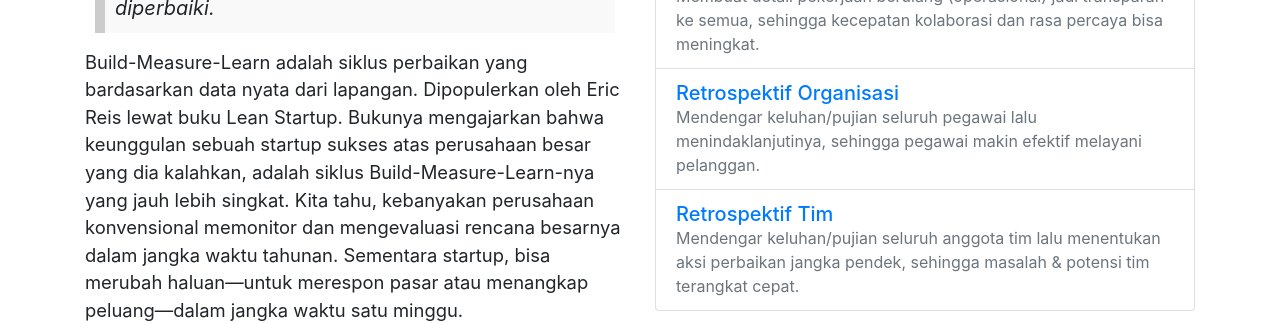
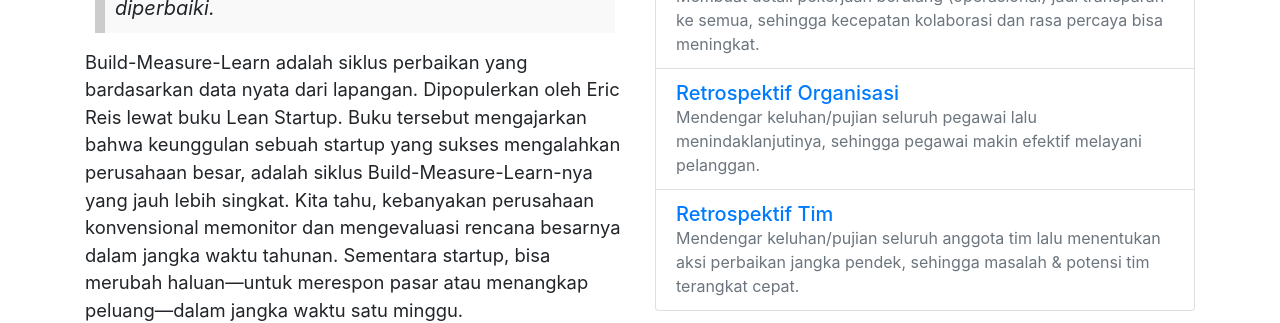
Before and after one commit to 3pillarsofagile/3pillarsOfAgile.github.io, a Jekyll site: the page built from pages/2-flexible.html, in a window 1280 px wide. Shown: the part 731-1054 px from the top of the page. Built offline with Jekyll 4.4.1, drawn with Linux system fonts in a browser that asks for light colours; comment, search, counter and statistics services are not loaded.

Commit message:
small edit on Flexible desc.

```diff
--- a/pages/2-flexible.html
+++ b/pages/2-flexible.html
@@ -21,7 +21,7 @@ layout: default
             </p>
         </blockquote>
         <p>
-            Build-Measure-Learn adalah siklus perbaikan yang bardasarkan data nyata dari lapangan. Dipopulerkan oleh Eric Reis lewat buku Lean Startup. Bukunya mengajarkan bahwa keunggulan sebuah startup sukses atas perusahaan besar yang dia kalahkan, adalah siklus Build-Measure-Learn-nya yang jauh lebih singkat. Kita tahu, kebanyakan perusahaan konvensional memonitor dan mengevaluasi rencana besarnya dalam jangka waktu tahunan. Sementara startup, bisa merubah haluan&mdash;untuk merespon pasar atau menangkap peluang&mdash;dalam jangka waktu satu minggu.
+            Build-Measure-Learn adalah siklus perbaikan yang bardasarkan data nyata dari lapangan. Dipopulerkan oleh Eric Reis lewat buku Lean Startup. Buku tersebut mengajarkan bahwa keunggulan sebuah startup yang sukses mengalahkan perusahaan besar, adalah siklus Build-Measure-Learn-nya yang jauh lebih singkat. Kita tahu, kebanyakan perusahaan konvensional memonitor dan mengevaluasi rencana besarnya dalam jangka waktu tahunan. Sementara startup, bisa merubah haluan&mdash;untuk merespon pasar atau menangkap peluang&mdash;dalam jangka waktu satu minggu.
         </p>
         <p>
             Di penjelasan di atas, perbaikan baru hanya pada produk yang dibeli pengguna. Padahal demi perbaikan produk, proses kerja juga harus tangkas diperbaiki. Siklus singkat Build-Measure-Learn juga bisa dilakukan ke tim dan organisasi. Pandangan seluruh anggota (pekerja, manajer, direktur) perlu rutin didengar, guna menghasilkan rencana perbaikan yang akurat.
```
